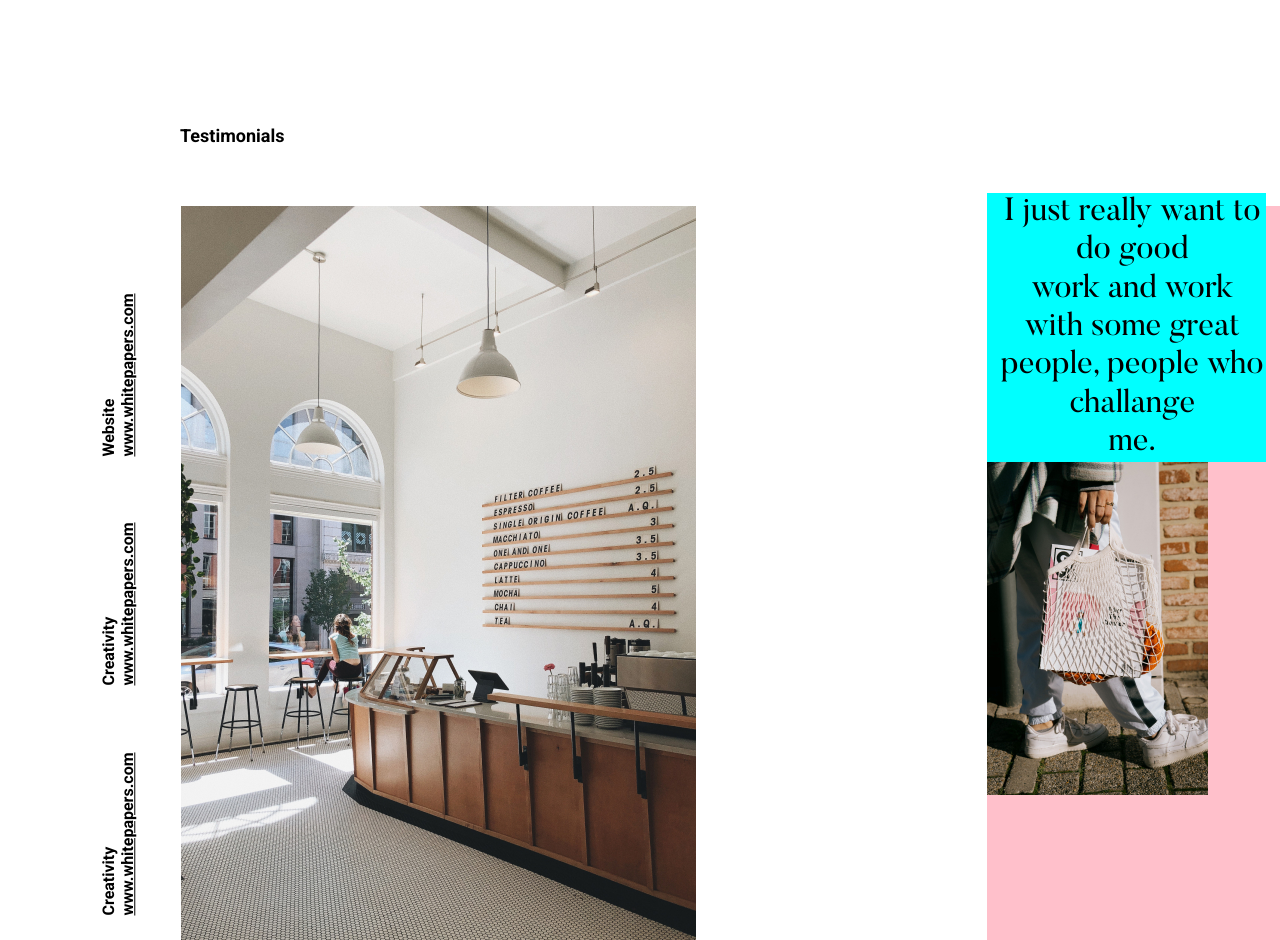
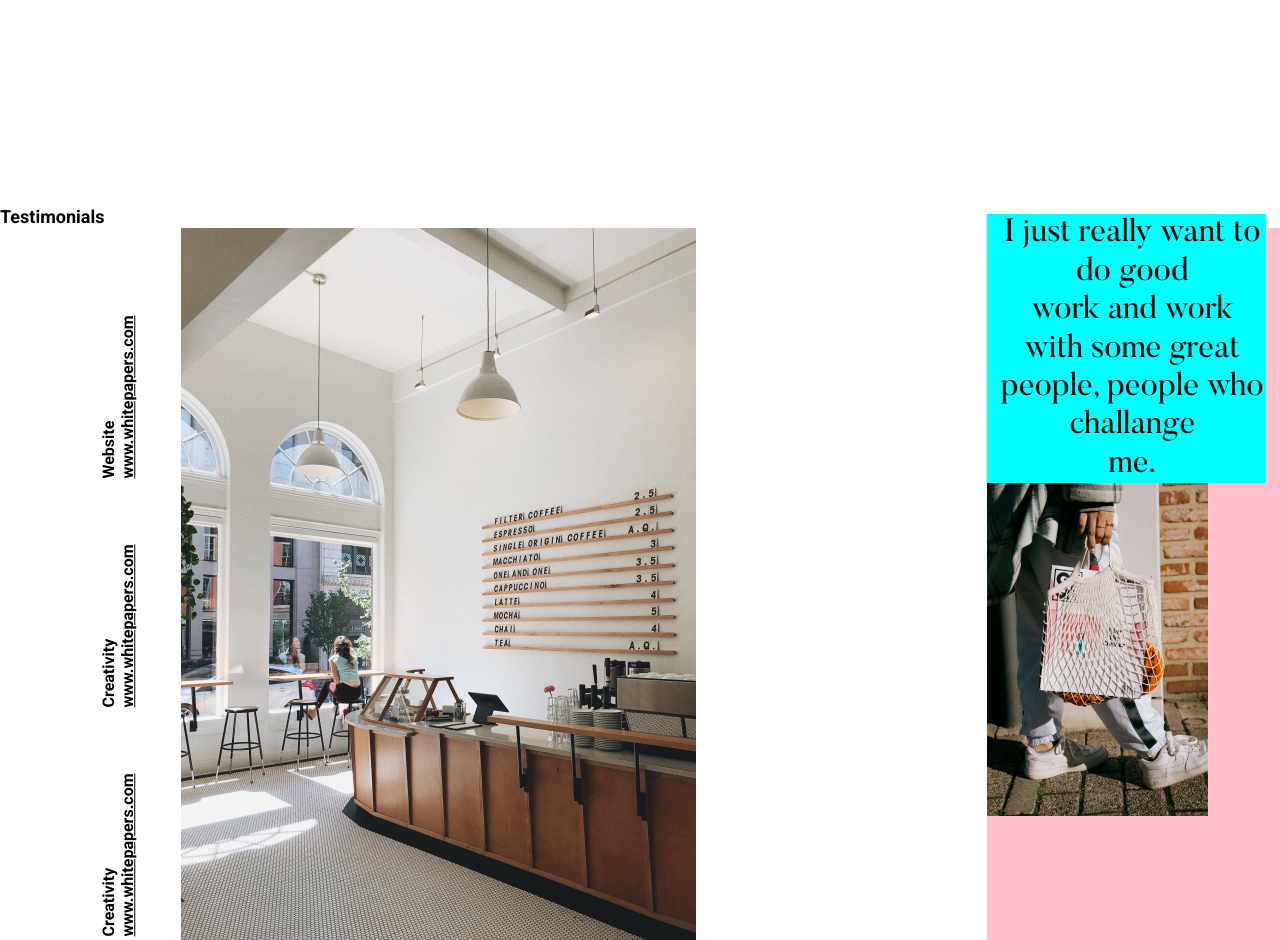
Before and after one commit to protenot/otus-css-Olga_Belaya, a plain HTML site: page index.html in a window 1280 px wide. Shown: the part 1940-2880 px from the top of the page. Drawn offline with Linux system fonts and the light colour scheme.

Commit message:
title is not absolute position

```diff
--- a/index.html
+++ b/index.html
@@ -78,7 +78,7 @@
      <!-- Отзывы-->
      <section class="testimonials">
       <h2 class="title-testimonials">Testimonials</h2>
-
+      <div class="testimonials-block-main">
        <ul class="web">
            <li class="web-item">
              <h3 class="testimonials-subtitle">Website</h3>
@@ -101,6 +101,7 @@
 
       <img class="img-blockquote" src="image/7_Mesh_man.jpg" alt="Men with mesh">
     </div>
+    </div>>
  </section>
 
  <!-- Навигация -->
--- a/style/style.css
+++ b/style/style.css
@@ -235,20 +235,23 @@ overflow: auto;
     font-weight: 700;
 }
 .testimonials{
-    position: relative;
-    display: grid;
-    grid-template-columns: 12% 1.8fr 1fr;
-    grid-template-rows: 1005;
+
+
+
 }
 .title-testimonials {
     font-family: "Roboto",sans-serif;
     font-weight: 700;
     font-size: 1.125rem;
-    position: absolute;
+
     top:-10.8%;
     box-sizing: border-box;
     left:12.5%;
 
+}
+.testimonials-block-main{
+    display: grid;
+    grid-template-columns: 12% 1.8fr 1fr;
 }
 
  .web{
```
